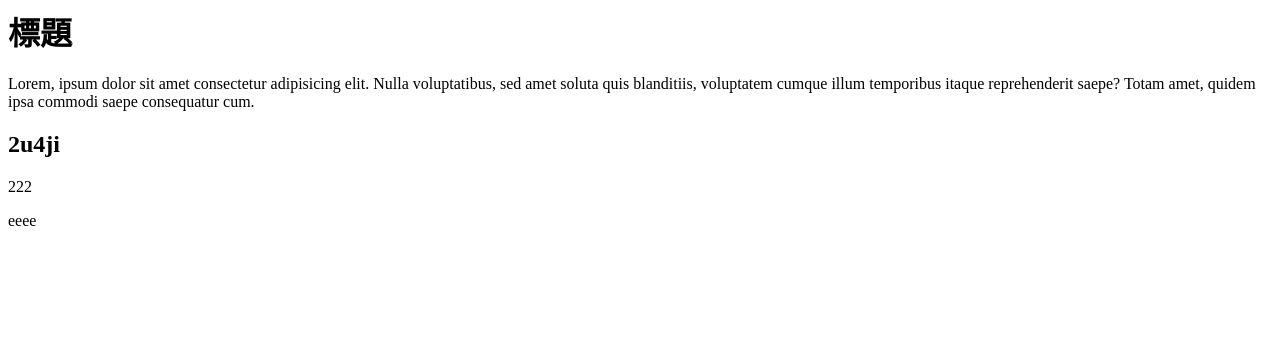
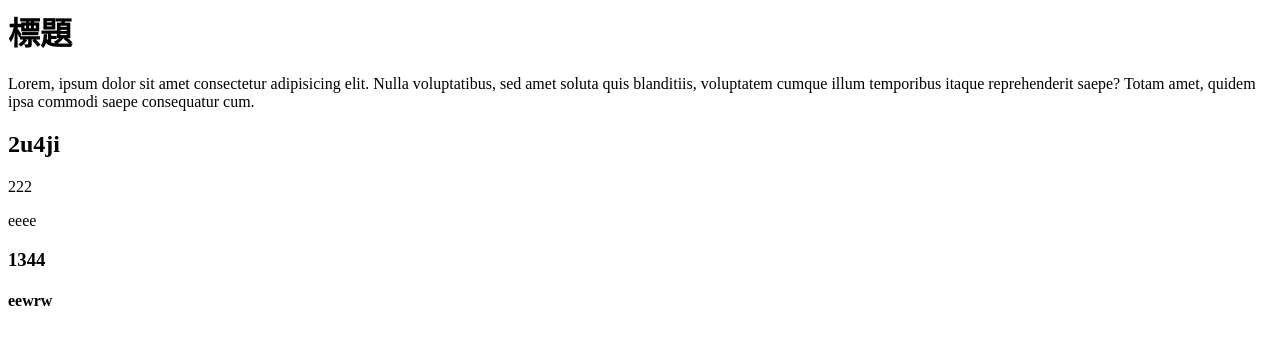
Before and after one commit to jolinhappy/learn-git, a plain HTML site: page index.html in a window 1280 px wide. Drawn offline with Linux system fonts and the light colour scheme.

Commit message:
add h3 h4

```diff
--- a/index.html
+++ b/index.html
@@ -6,4 +6,6 @@
   <h2>2u4ji</h2>
   <p>222</p>
   <p>eeee</p>
+  <h3>1344</h3>
+  <h4>eewrw</h4>
 </div>
```
